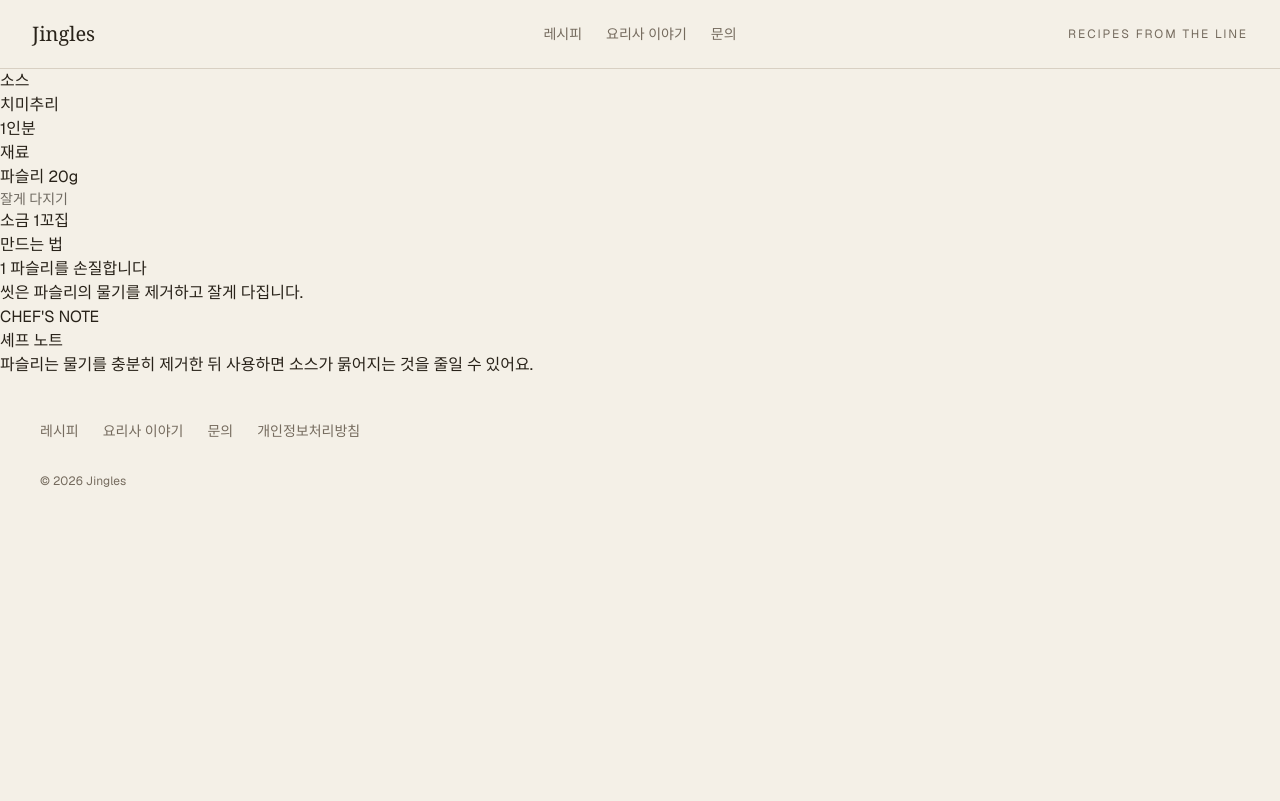
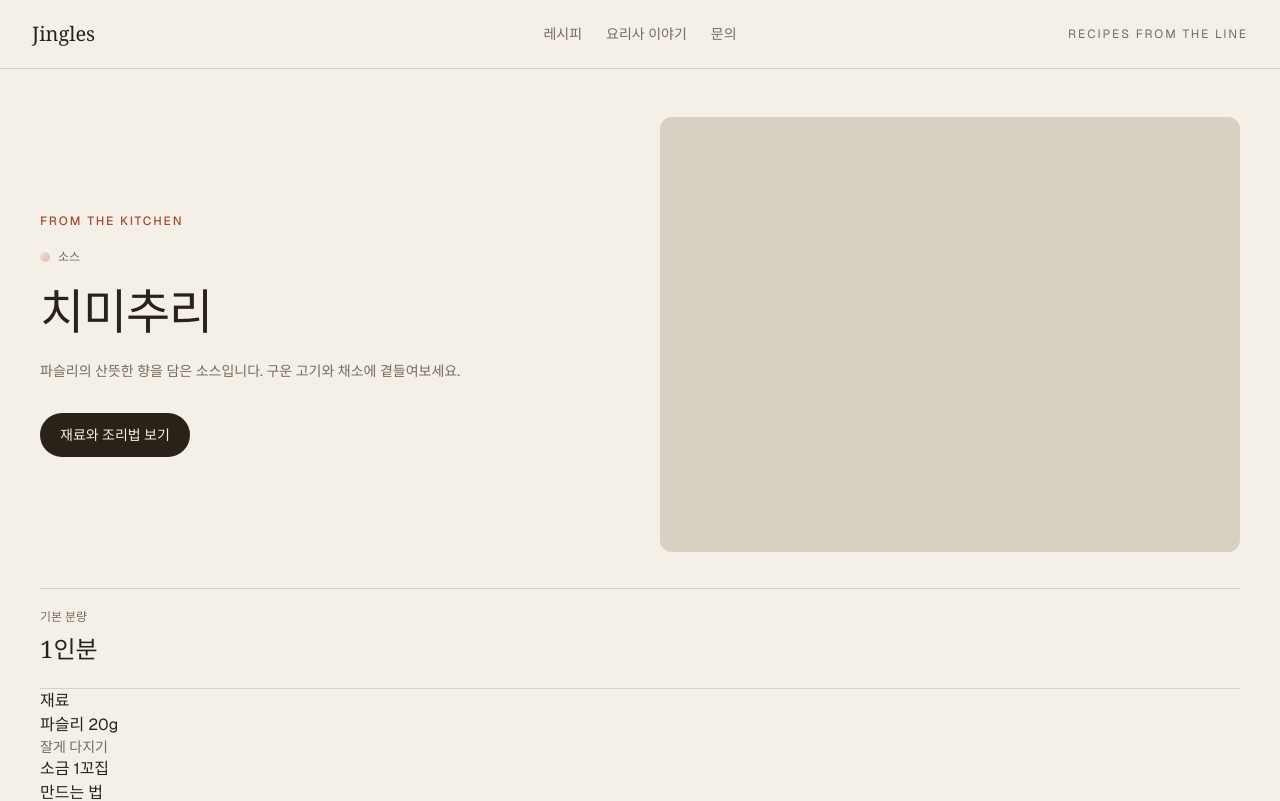
Before and after one commit to jkang95/recipe-website, a Next.js app: page /recipes/1 in a window 1280 px wide. Shown: the top 801 px of the page. Built offline with nearby package versions, Linux system fonts and the light colour scheme.

Commit message:
레시피 상세 페이지의 디자인 추가

```diff
--- a/app/data/sample-recipes.ts
+++ b/app/data/sample-recipes.ts
@@ -21,7 +21,8 @@ export const sampleRecipes: Recipe[] = [
             title: "파슬리를 손질합니다",
             description: "씻은 파슬리의 물기를 제거하고 잘게 다집니다."
         }],
-        chefNote: "파슬리는 물기를 충분히 제거한 뒤 사용하면 소스가 묽어지는 것을 줄일 수 있어요."
+        chefNote: "파슬리는 물기를 충분히 제거한 뒤 사용하면 소스가 묽어지는 것을 줄일 수 있어요.",
+        description: "파슬리의 산뜻한 향을 담은 소스입니다. 구운 고기와 채소에 곁들여보세요."
     },
     {
         id: 2,
@@ -46,6 +47,7 @@ export const sampleRecipes: Recipe[] = [
             title: "파를 넣어요.",
             description: "돼지고기가 80% ~ 90% 정도 익으면 썰어놓은 파를 넣고 빠르게 쎈불에 볶아 줍니다."
         }],
+        description:"돼지고기를 파와 함께 볶아 만든 든든한 반찬입니다. 따뜻한 밥과 함께 한 끼를 완성해보세요.",
     },
     {
         id: 3,
@@ -73,6 +75,7 @@ export const sampleRecipes: Recipe[] = [
             title: "마스카포네 치즈 레이어링",
             description: "레이디핑거 스낵을 고르게 올려줬다면 그 위에 마스카포네 치즈를 올려 펴줍니다. 이걸 3겹으로 반복해줍니다."
         }],
+        description:"커피에 적신 레이디핑거와 부드러운 마스카포네 치즈를 겹겹이 쌓았습니다. 한 입마다 은은한 커피 향을 즐겨보세요.",
     },
     {
         id: 4,
@@ -103,6 +106,7 @@ export const sampleRecipes: Recipe[] = [
             title: "부리또를 말아줍니다.",
             description: "노릇하게 구운 또르띠아를 도마에 올리고 그 위에 닭가슴살을 올려 양쪽 옆면을 먼저 접어 줍니다. 그 이후에 또르띠아 아랫면을 접고 말아줍니다. 다 말고나서 다시 후라이팬에 올려 약불로 40초간 구워줍니다."
         }],
+        description: "닭가슴살을 또르띠아에 담아 돌돌 말았습니다. 바쁜 날에도 간편하게 먹을 한 끼를 미리 준비해보세요.",
     },
     {
         id: 5,
@@ -125,5 +129,6 @@ export const sampleRecipes: Recipe[] = [
             title: "라자냐를 오븐에서 익혀 줍니다.",
             description: "볶은 다진 소고기와 토마토 소스를 잘 섞어 오븐용 그릇에 넣고 호일로 감싸 포크 혹은 젓가락으로 구멍을 여러번 뚫어줍니다. 오븐에 라자냐를 넣어 180도에 30분동안 요리를 해줍니다."
         }],
+        description: "다진 소고기와 토마토 소스를 오븐에 구워 완성합니다. 여러 끼로 나누어 먹기 좋은 든든한 요리입니다.",
     }
 ];
--- a/app/recipes/[id]/page.tsx
+++ b/app/recipes/[id]/page.tsx
@@ -1,4 +1,5 @@
 import { sampleRecipes } from "@/data/sample-recipes";
+import { categoryGradients } from "@/constants/recipe-categories";
 import { notFound } from "next/navigation";
 
 export default async function RecipeDetail({
@@ -18,11 +19,33 @@ export default async function RecipeDetail({
     }
 
   return (
-    <main>
-        <p>{recipe.category}</p>
-        <h1>{recipe.name}</h1>
-        <p>{recipe.serving}인분</p>
-        <section aria-labelledby="ingredients-heading">
+    <main className="mx-auto w-full max-w-7xl border-b border-line px-6 py-10 sm:px-8 md:px-10 md:py-12">
+        <header className="grid gap-7 pb-7 sm:grid-cols-2 sm:items-center sm:gap-6 sm:pb-9 md:gap-10">
+            <div className="min-w-0">
+                <p className="text-xs font-medium tracking-[0.16em] text-accent">FROM THE KITCHEN</p>
+                <p className="mt-4 inline-flex items-center gap-2 text-xs text-body sm:mt-5">
+                    <span aria-hidden="true" className={"h-2.5 w-2.5 shrink-0 rounded-full bg-linear-to-br " + categoryGradients[recipe.category]} />
+                    {recipe.category}
+                </p>
+                <h1 className="mt-3 font-serif text-3xl leading-tight tracking-tight text-ink sm:text-4xl lg:text-5xl">{recipe.name}</h1>
+                <p className="mt-4 text-sm leading-7 text-body break-keep">
+                    {recipe.description}
+                </p>
+                <a href="#ingredients" className="mt-7 inline-flex min-h-11 items-center justify-center rounded-full bg-ink px-5 py-2.5 text-sm font-medium text-canvas transition-colors hover:bg-ink/90 focus-visible:outline-2 focus-visible:outline-offset-4 focus-visible:outline-ink">
+                    재료와 조리법 보기
+                </a>
+            </div>
+            <div role="img" aria-label="레시피 대표 사진 자리" className="aspect-[4/3] w-full rounded-xl bg-line" />
+        </header>
+        <dl className="grid grid-cols-3 gap-3 border-y border-line py-5 sm:gap-5">
+            <div>
+                <dt className="text-xs text-body">기본 분량</dt>
+                <dd className="mt-1 font-serif text-xl leading-relaxed text-ink sm:text-2xl">
+                    {recipe.serving}인분
+                </dd>
+            </div>
+        </dl>
+        <section id="ingredients" aria-labelledby="ingredients-heading">
             <h2 id="ingredients-heading">재료</h2>
             <ul>
                 {recipe.ingredients.map(ingredient =>
--- a/app/types/recipe-types.ts
+++ b/app/types/recipe-types.ts
@@ -7,11 +7,12 @@ export type Recipe = {
     serving: number;
     ingredients: RecipeIngredient[];
     steps: RecipeStep[];
-    chefNote? : string;
+    chefNote?: string;
+    description: string;
 }
 
 export type RecipeCardProps = {
-    recipe : Recipe
+    recipe: Recipe
 };
 
 export type RecipeIngredient = {
```
